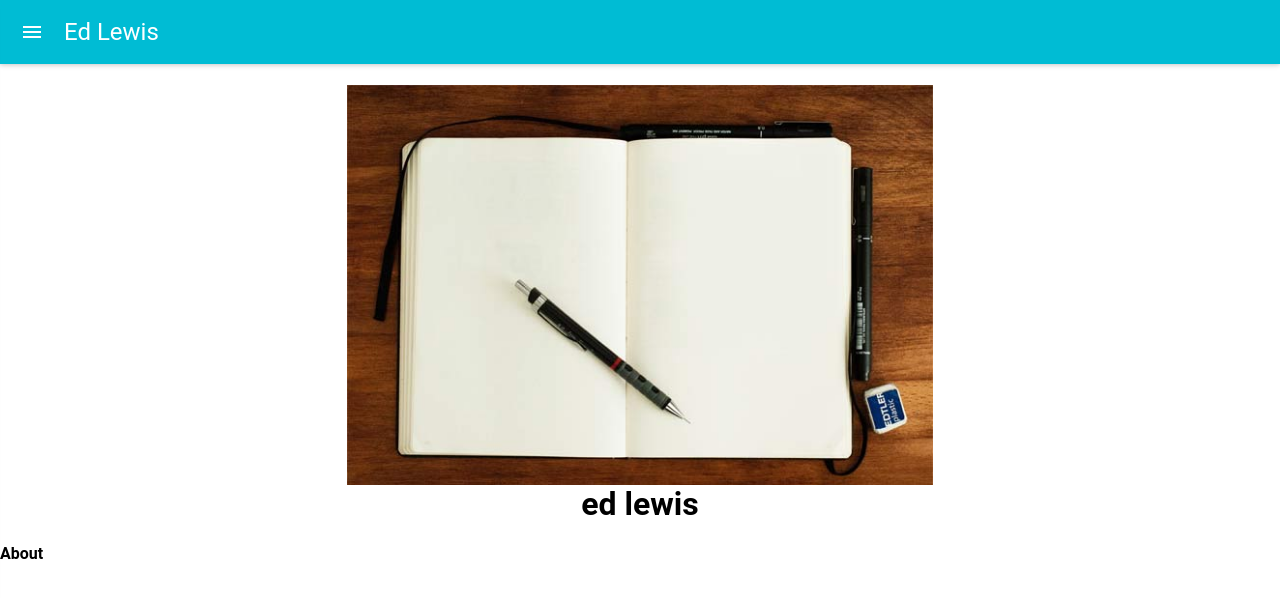
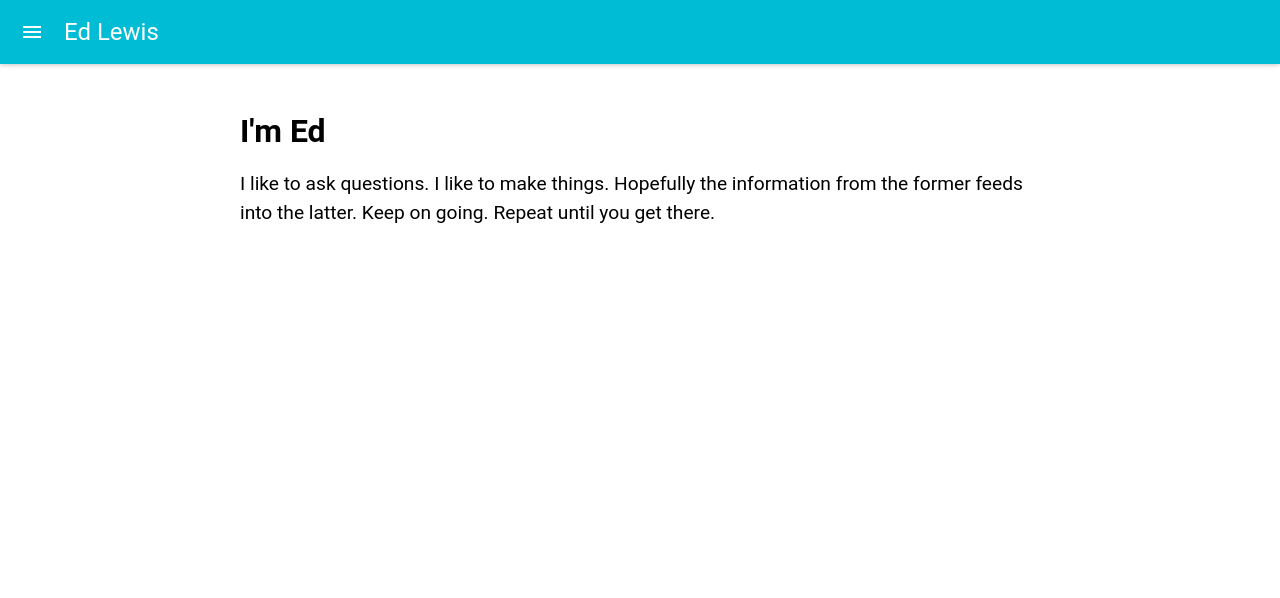
Before and after one commit to edabot/edabot, a React (Create React App) app: page /about in a window 1280 px wide. Shown: the top 598 px of the page. Built offline with nearby package versions, Linux system fonts and the light colour scheme.

Commit message:
fix CSS, add tiny About page

```diff
--- /dev/null
+++ b/src/components/About.react.js
@@ -0,0 +1,27 @@
+import React from 'react'
+import styled from 'styled-components';
+
+const Content = styled.div`
+  max-width: 800px;
+  margin: 2em auto;
+  padding: 1em;
+`
+
+const Title = styled.h2`
+  font-size: 2rem;
+  margin-bottom: 20px;
+`
+
+const Paragraph = styled.p`
+  font-size: 1.2rem;
+  line-height: 1.8rem;
+`
+
+const About = () => (
+  <Content>
+    <Title>I'm Ed</Title>
+    <Paragraph>I like to ask questions. I like to make things. Hopefully the information from the former feeds into the latter. Keep on going. Repeat until you get there.</Paragraph>
+  </Content>
+)
+
+export default About
--- a/src/components/App.js
+++ b/src/components/App.js
@@ -1,24 +1,17 @@
 import React from 'react';
-import Header from './Header.react';
 import Projects from './Projects.react';
 import Navbar from './Navbar.react'
+import About from './About.react'
 
 import {
   BrowserRouter as Router,
   Route
 } from 'react-router-dom';
 
-const About = () => (
-  <div>
-    <h2>About</h2>
-  </div>
-)
-
 const App = () => (
   <Router>
     <div>
       <Navbar />
-      <Header />
       <Route exact path="/" component={Projects}/>
       <Route path="/about" component={About}/>
     </div>
--- a/src/components/Header.react.js
+++ b/src/components/Header.react.js
@@ -4,9 +4,9 @@ import journal from '../img/journal.jpg'
 
 const SiteHeader = styled.div`
   display: grid;
-  grid-template-rows: 1fr minmax(100px, 400px) auto 1fr;
+  grid-template-rows: 1fr minmax(100px, 250px) auto 1fr;
   justify-items: center;
-  height: 60vh;
+  height: 70vh;
 `
 
 const HeaderImage = styled.img`
--- a/src/components/Projects.react.js
+++ b/src/components/Projects.react.js
@@ -3,6 +3,7 @@ import {CardMedia, CardTitle, CardText} from 'material-ui/Card'
 import FlatButton from 'material-ui/FlatButton';
 import styled from 'styled-components'
 import projects from '../data/projects'
+import Header from './Header.react';
 
 const Card = styled.div`
   border: 1px solid lightgray;
@@ -51,6 +52,8 @@ class Projects extends Component {
   render() {
     return (
       <div>
+        <Header />
+
         {projects.map(project=><Project key={project.title} project={project} />)}
       </div>
     )
```
